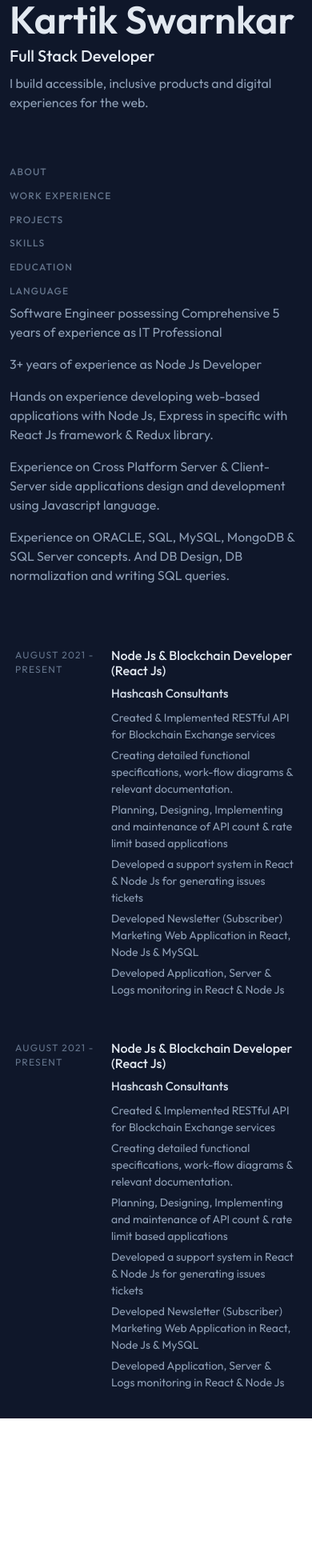
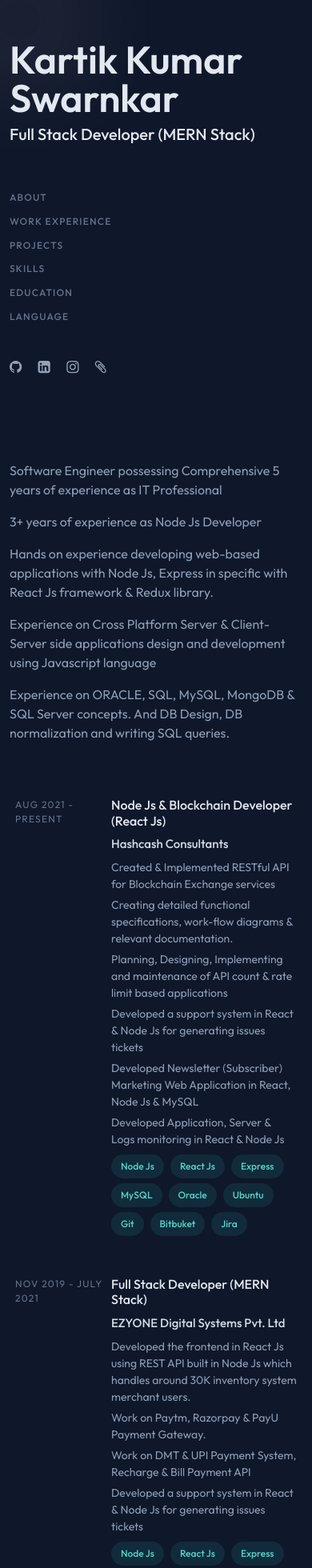
Before and after one commit to codeincrypt/codeincrypt-resume-portfolio, a React (Create React App) app: page / in a window 390 px wide. Shown: the top 1960 px of the page at 80% size. Before the commit the page ends 1773 px from the top, so only its background shows below. Built offline with nearby package versions, Linux system fonts and the light colour scheme.

Commit message:
resume setup

```diff
--- a/src/App.css
+++ b/src/App.css
@@ -1,5 +1,6 @@
 @import url('https://cdn.jsdelivr.net/npm/bootstrap@5.2.3/dist/css/bootstrap.min.css');
 @import url('https://fonts.googleapis.com/css2?family=Outfit:wght@100;200;300;400;500;600;800;900&display=swap');
+@import url('https://cdnjs.cloudflare.com/ajax/libs/font-awesome/4.7.0/css/font-awesome.css');
 @media (prefers-reduced-motion: no-preference) {
   .App-logo {
     animation: App-logo-spin infinite 20s linear;
@@ -8,6 +9,10 @@
 
 body {
   font-family: 'Outfit', sans-serif;
+}
+
+.paragraph {
+  word-wrap: break-word;
 }
 
 .App {
@@ -73,6 +78,40 @@ p {
   padding-bottom: 5px;
 }
 
+ /* LARGE SCREEN */
+@media only screen and (min-width: 576px) {
+  .sidebarfixed {
+    position: fixed;
+  }
+  .sidebarcenter {
+    margin-top: 100px;
+  }
+  .margin2 {
+    margin-top: 50px;
+  }
+}
+
+ /* SMALL SCREEN */
+@media only screen and (max-width: 576px) {
+  .sidebarfixed {
+    position: initial;
+  }
+  .sidebarcenter {
+    margin-top: 50px;
+  }
+  .container {
+    margin-left: 25px;
+    margin-right: 25px;
+  }
+  .margin2 {
+    margin-top: 30px;
+  }
+}
+
+.rightsidebar {
+  margin-top: 100px;
+  margin-bottom: 100px;
+}
 /* .mylist {
   display: inline;
 } */
@@ -85,6 +124,7 @@ p {
 
 .items-center {
   align-items: center;
+  vertical-align: middle;
 }
 
 .nav-indicator {
@@ -112,7 +152,7 @@ p {
 }
 
 .margintop {
-  margin-top: 60px;
+  margin-top: 50px;
 }
 
 .card-text2 {
@@ -139,5 +179,54 @@ p {
   background-color: rgba(30,41,59,.5);
   padding: 15px;
   border-radius: 10px;
-  position: relative;
+  box-shadow: 0px 0px 3px #667a99;
 }
+
+.default-color {
+  color: #94a3b8;
+}
+
+.chip {
+  list-style: none;
+  margin: 0;
+  padding: 0;
+  display: flex;
+}
+
+.chips {
+  padding: 5px 12px 5px 12px;
+  line-height: 1.25rem;
+  font-weight: 500;
+  margin: 3px 8px 3px 0px;
+  border-radius: 9999px;
+  font-size: 12px;
+  border:0;
+  display: inline;
+  color: #56d5cc;
+  background-color: rgba(45,212,191,.1);
+}
+
+.title {
+  font-size: 16px;
+  color: #64748b;
+}
+
+
+@keyframes cursorAnimation {
+  0% { opacity: 1; }
+  50% { opacity: 0; }
+  100% { opacity: 1; }
+}
+
+.cursor {
+  position: absolute;
+  top: 0;
+  z-index: 1;
+  left: 0;
+  width: 50px;
+  height: 50px;
+  border-radius: 50%;
+  background-color: #2a31425c;
+  box-shadow: 0px 0px 153px white;
+  /* animation: cursorAnimation 1s infinite; */
+}
--- a/src/App.js
+++ b/src/App.js
@@ -1,17 +1,36 @@
 import "./App.css";
+import React from "react";
+import data from "./resume.json";
 
 function App() {
+
+  const [cursorStyle, setCursorStyle] = React.useState({});
+
+  const handleMouseMove = (e) => {
+    const { clientX, clientY } = e;
+    const cursorSize = 50; // Adjust the size of the cursor
+
+    const cursorStyle = {
+      top: clientY - cursorSize / 2,
+      left: clientX - cursorSize / 2,
+      width: cursorSize,
+      height: cursorSize,
+    };
+
+    setCursorStyle(cursorStyle);
+  };
+
   return (
-    <div className="App">
+    <div className="App" onMouseMove={handleMouseMove}>
+        <div className="cursor" style={cursorStyle}></div>
       <div className="container">
         <div className="row justify-content-center">
           <div className="col-lg-4">
-            <h1 className="name">Kartik Swarnkar</h1>
-            <h4 className="stacks">Full Stack Developer</h4>
-            <p className="paragraph">
-              I build accessible, inclusive products and digital experiences for
-              the web.
-            </p>
+            <div className="sidebarfixed">
+              <div className="sidebarcenter">
+                <h1 className="name">{data.personal.name}</h1>
+                <h4 className="stacks">{data.personal.tech}</h4>
+                {/* <p className="paragraph">{data.personal.aboutus}</p> */}
 
                 <ul className="mylist-array margintop">
                   <li className="mylist items-center">
@@ -39,114 +58,73 @@ function App() {
                     <span className="nav-text"> Language </span>
                   </li>
                 </ul>
+
+                <div className="margin2">
+                  {data.socialMedia.map((item, index) => (
+                    <a target="_blank" href={item.link} class="fa-stack">
+                      <i class={`fa ${item.icon} default-color`}></i>
+                    </a>
+                  ))}
                 </div>
-
-          <div className="col-lg-1"></div>
-          <div className="col-lg-5">
-            <div className="summary ">
-              <p>
-                Software Engineer possessing Comprehensive 5 years of experience
-                as IT Professional
-              </p>
-              <p>3+ years of experience as Node Js Developer</p>
-              <p>
-                Hands on experience developing web-based applications with Node
-                Js, Express in specific with React Js framework & Redux library.
-              </p>
-              <p>
-                Experience on Cross Platform Server & Client-Server side
-                applications design and development using Javascript language.
-              </p>
-              <p>
-                Experience on ORACLE, SQL, MySQL, MongoDB & SQL Server concepts.
-                And DB Design, DB normalization and writing SQL queries.
-              </p>
-            </div>
-
-            <div className="work-experience margintop">
-              <div className="main-card">
-                <div className="row">
-                  <div className="col-4 p-1">
-                    <p className="card-text2">AUGUST 2021 - PRESENT</p>
-                  </div>
-                  <div className="col-8 p-1">
-                    <h4 className="card-text1">
-                      Node Js & Blockchain Developer (React Js)
-                    </h4>
-                    <h5 className="card-text3">
-                      Hashcash Consultants
-                    </h5>
-
-                    <ul className="lists">
-                      <li>
-                        Created & Implemented RESTful API for Blockchain
-                        Exchange services
-                      </li>
-                      <li>
-                        Creating detailed functional specifications, work-flow
-                        diagrams & relevant documentation.
-                      </li>
-                      <li>
-                        Planning, Designing, Implementing and maintenance of API
-                        count & rate limit based applications
-                      </li>
-                      <li>
-                        Developed a support system in React & Node Js for
-                        generating issues tickets
-                      </li>
-                      <li>
-                        Developed Newsletter (Subscriber) Marketing Web Application in React, Node Js & MySQL
-                      </li>
-                      <li>
-                        Developed Application, Server & Logs monitoring in React
-                        & Node Js
-                      </li>
-                    </ul>
               </div>
             </div>
           </div>
 
+          <div className="col-lg-1"></div>
+          <div className="col-lg-5 rightsidebar">
+            <div className="summary ">
+              {data.about.map((item, index) => (
+                <p>{item}</p>
+              ))}
+            </div>
+
+            <div id="work-experience" className="work-experience margintop">
+              {data.workExperience.map((item, index) => (
                 <div className="main-card">
                   <div className="row">
                     <div className="col-4 p-1">
-                    <p className="card-text2">AUGUST 2021 - PRESENT</p>
+                      <p className="card-text2">{item.date}</p>
                     </div>
                     <div className="col-8 p-1">
-                    <h4 className="card-text1">
-                      Node Js & Blockchain Developer (React Js)
-                    </h4>
-                    <h5 className="card-text3">
-                      Hashcash Consultants
-                    </h5>
+                      <h4 className="card-text1">{item.position}</h4>
+                      <h5 className="card-text3">{item.organisation}</h5>
 
                       <ul className="lists">
-                      <li>
-                        Created & Implemented RESTful API for Blockchain
-                        Exchange services
-                      </li>
-                      <li>
-                        Creating detailed functional specifications, work-flow
-                        diagrams & relevant documentation.
-                      </li>
-                      <li>
-                        Planning, Designing, Implementing and maintenance of API
-                        count & rate limit based applications
-                      </li>
-                      <li>
-                        Developed a support system in React & Node Js for
-                        generating issues tickets
-                      </li>
-                      <li>
-                        Developed Newsletter (Subscriber) Marketing Web Application in React, Node Js & MySQL
-                      </li>
-                      <li>
-                        Developed Application, Server & Logs monitoring in React
-                        & Node Js
-                      </li>
+                        {item.summary.map((item, index) => (
+                          <li>{item}</li>
+                        ))}
                       </ul>
+
+                      <div>
+                        {item.technology.map((item, index) => (
+                          <button className="chips">{item}</button>
+                        ))}
                       </div>
                     </div>
                   </div>
+                </div>
+              ))}
+            </div>
+
+            <div id="education" className="education margintop">
+            <h4 className="title">EDUCATION</h4>
+              {data.education.map((item, index) => (
+                <div className="main-card">
+                  <h4 className="card-text1">{item.degree}</h4>
+                  <h5 className="card-text3">{item.college}</h5>
+                  <p className="card-text2">{item.year}</p>
+                </div>
+              ))}
+            </div>
+
+            <div id="language" className="language margintop">
+              <h4 className="title">LANGUAGE</h4>
+              {data.language.map((item, index) => (
+                <div className="main-card">
+                  <h4 className="card-text1">{item.name}</h4>
+                  <h5 className="card-text3 text-right  ">{item.level}</h5>
+                </div>
+              ))}
             </div>
           </div>
         </div>
--- /dev/null
+++ b/src/resume.json
@@ -0,0 +1,104 @@
+{
+  "personal" : {
+    "name": "Kartik Kumar Swarnkar",
+    "tech": "Full Stack Developer (MERN Stack)",
+    "aboutus": "I specialize in utilizing MERN Stack to build modern web applications. I have expertise in designing and implementing APIs, managing server-side logic, integrating frontend and backend components, and optimizing application performance",
+    "email": "",
+    "contact": ""
+  },
+  "about": [
+    "Software Engineer possessing Comprehensive 5 years of experience as IT Professional",
+    "3+ years of experience as Node Js Developer",
+    "Hands on experience developing web-based applications with Node Js, Express in specific with React Js framework & Redux library.",
+    "Experience on Cross Platform Server & Client-Server side applications design and development using Javascript language",
+    "Experience on ORACLE, SQL, MySQL, MongoDB & SQL Server concepts. And DB Design, DB normalization and writing SQL queries."
+  ],
+  "socialMedia": [
+    {
+      "name": "github",
+      "link": "https://github.com/codeincrypt",
+      "icon": "fa-github"
+    },
+    {
+      "name": "linkedin",
+      "link": "https://www.linkedin.com/in/codeincrypt",
+      "icon": "fa-linkedin-square"
+    },
+    {
+      "name": "instagram",
+      "link": "https://www.instagram.com/karthikswarnkar",
+      "icon": "fa-instagram"
+    },
+    {
+      "name": "attatchment",
+      "link": "https://drive.google.com/file/d/1IL5SgLvlhJNnD2sZiNN8i_v1915OQ1Aw/view?usp=drive_link",
+      "icon": "fa-paperclip"
+    }
+  ],
+  "workExperience" : [
+    {
+      "position" : "Node Js & Blockchain Developer (React Js)",
+      "organisation" : "Hashcash Consultants",
+      "date" : "AUG 2021 - PRESENT",
+      "summary" : [
+        "Created & Implemented RESTful API for Blockchain Exchange services",
+        "Creating detailed functional specifications, work-flow diagrams & relevant documentation.",
+        "Planning, Designing, Implementing and maintenance of API count & rate limit based applications",
+        "Developed a support system in React & Node Js for generating issues tickets",
+        "Developed Newsletter (Subscriber) Marketing Web Application in React, Node Js & MySQL",
+        "Developed Application, Server & Logs monitoring in React & Node Js"
+      ],
+      "technology" : [
+        "Node Js", "React Js", "Express", "MySQL", "Oracle", "Ubuntu", "Git", "Bitbuket", "Jira"
+      ]
+    },
+    {
+      "position" : "Full Stack Developer (MERN Stack)",
+      "organisation" : "EZYONE Digital Systems Pvt. Ltd",
+      "date" : "NOV 2019 - JULY 2021",
+      "summary" : [
+        "Developed the frontend in React Js using REST API built in Node Js which handles around 30K inventory system merchant users.",
+        "Work on Paytm, Razorpay & PayU Payment Gateway.",
+        "Work on DMT & UPI Payment System, Recharge & Bill Payment API",
+        "Developed a support system in React & Node Js for generating issues tickets"
+      ],
+      "technology" : [
+        "Node Js", "React Js", "Express", "Socket.io", "MySQL", "CentOS", "Git"
+      ]
+    }
+  ],
+  "projects" : [
+    {
+      "name" : "",
+      "summary" : ["a","b"],
+      "technology" : ["Bitbuket"]
+    }
+  ],
+  "education" : [
+    {
+      "degree" :"Bachelor's in Computer Application",
+      "college" :"BNMU - Purnia, Bihar",
+      "year" :"July 2015 to July 2018"
+    },
+    {
+      "degree" :"Higher Secondary (12th Pass) in Science",
+      "college" :"BSEB - Purnia, Bihar",
+      "year" :"June 2013 to June 2015"
+    },
+    {
+      "degree" :"Secondary (10th)",
+      "college" :"BSEB - Purnia, Bihar (Hindi, English, Math, Science, Social Science, Sanskrit)",
+      "year" :"March 2012 to March 2013"
+    }
+  ],
+  "language" : [
+    {
+      "name" :"Hindi",
+      "level" :"Proficient"
+    },
+    {
+      "name" :"English",
+      "level" :"Intermediate"
+    }
+  ]
+}
```
Lines whose indentation alone changed are shown as unchanged.
